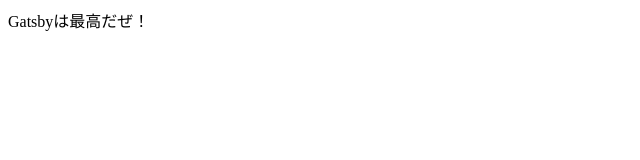
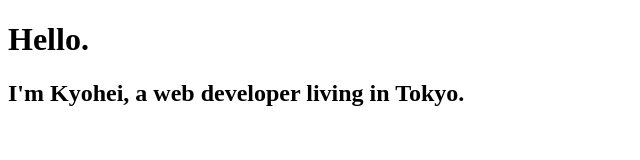
Before and after one commit to newt0/gatsby-bootcamp-ja, a Gatsby site: page / in a window 1280 px wide. Shown: the whole page, without its empty margins (0-640 px from the left). Built offline with nearby package versions, Linux system fonts and the light colour scheme; Gatsby itself is replaced by a stand-in of ours.

Commit message:
ゼロからページ作成&JSXのテスト

```diff
--- a/src/pages/index.js
+++ b/src/pages/index.js
@@ -1,5 +1,12 @@
-import React from "react"
+import React from 'react'
 
-export default function Home() {
-  return <div>Gatsbyは最高だぜ！</div>
+const IndexPage = () => {
+  return (
+    <div>
+      <h1>Hello.</h1>
+      <h2>I'm Kyohei, a web developer living in Tokyo.</h2>
+    </div>
+  )
 }
+
+export default IndexPage
```
Also changed, not shown: src/pages/blog.js (added, +12 -0 lines).
